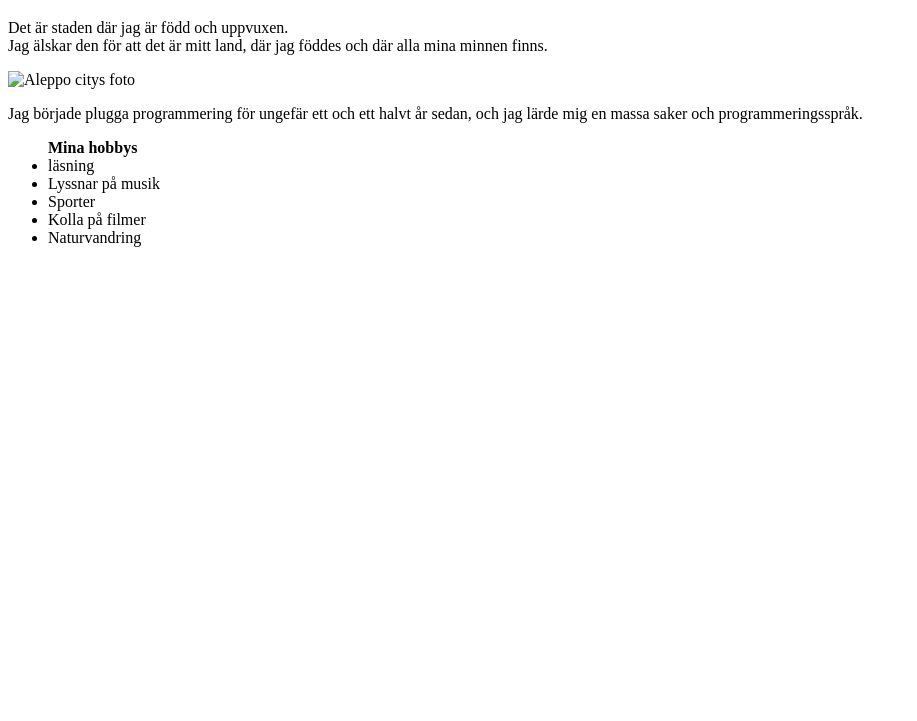
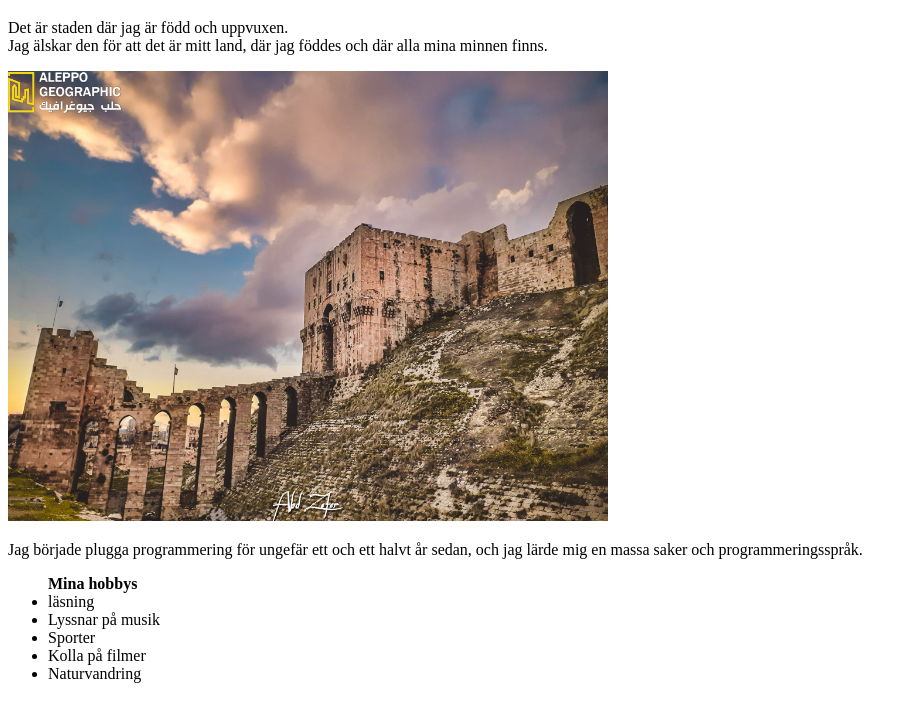
Before and after one commit to NoahAkkad/Html-HelloWorld, a plain HTML site: page index.html in a window 1280 px wide. Shown: the part 61-782 px from the top of the page, without its empty margins (0-917 px from the left). Drawn offline with Linux system fonts and the light colour scheme; the site is published under a folder, as on GitHub Pages, so addresses that start at the root find nothing.

Commit message:
Html Hello World

```diff
--- a/index.html
+++ b/index.html
@@ -10,7 +10,7 @@
         <h1>Aleppo</h1>
         <p>Det är staden där jag är född och uppvuxen. <br>
             Jag älskar den för att det är mitt land, där jag föddes och där alla mina minnen finns.</p>
-        <img src="/143783093_252903053088971_5610649754906681541_n.jpg" alt="Aleppo citys foto" width="600px">
+        <img src="143783093_252903053088971_5610649754906681541_n.jpg" alt="Aleppo citys foto" width="600px">
         <p>Jag började plugga programmering för ungefär ett och ett halvt år sedan, och jag lärde mig en massa saker och programmeringsspråk.</p>
         <ul><b>Mina hobbys</b>
             <li>läsning</li>
```
